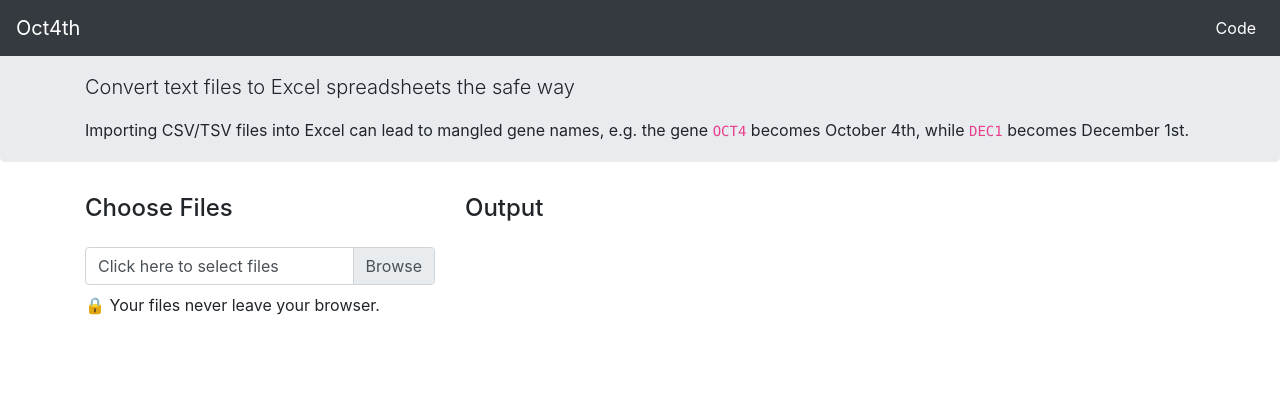
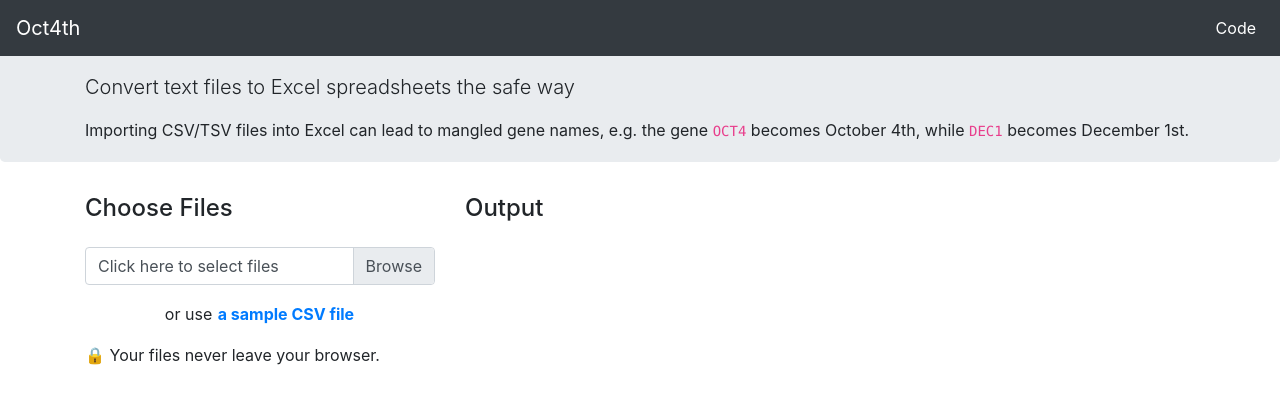
Before and after one commit to robertaboukhalil/oct4th.js, a Svelte app: page / in a window 1280 px wide. Shown: the top 404 px of the page. Built offline with nearby package versions, Linux system fonts and the light colour scheme.

Commit message:
Add a sample CSV

```diff
--- a/src/App.svelte
+++ b/src/App.svelte
@@ -1,6 +1,15 @@
 <script>
 let files = [];
 let results = {};
+let sampleFile = `
+GeneName	SomeValue
+TP53	123
+OCT4	234
+DEC1	345
+MARCH1	456
+MARCH2	567
+MARC2	678
+`;
 
 
 // -----------------------------------------------------------------------------
@@ -13,7 +22,8 @@ $: for(let file of files)
 	results[file.name].message = `Parsing <code>${file.name}</code>...`;
 
 	// Parse file in a WebWorker
-	Papa.parse(file, {
+	let data = file instanceof File ? file : file.data;
+	Papa.parse(data, {
 		worker: true,
 		fastMode: false,  // quotes in CSV files properly parsed
 		dynamicTyping: true,
@@ -44,7 +54,7 @@ function generateXLSX(file, data)
 	let ws = XLSX.utils.aoa_to_sheet(data);
 	XLSX.utils.book_append_sheet(wb, ws, "Sheet1");
 
-	results[file.name].message = "Writing to <code>.xlsx</code>...";
+	results[file.name].message = "Writing to <code>.xlsx</code>... This may take a few minutes...";
 	setTimeout(() => writeXLSX(file, wb), 100);
 }
 
@@ -113,6 +123,19 @@ function s2ab(s) {
 					<label class="custom-file-label" for="customFile">Click here to select files</label>
 				</div>
 
+				<p class="text-center mt-2">
+					or use
+					<button
+						type="button" class="btn btn-link p-0" style="vertical-align: baseline"
+						on:click={() => files = [
+							{ name: "genes.csv", data: sampleFile },
+						]}
+					>
+						<strong>a sample CSV file</strong>
+					</button>
+				</p>
+
+
 				<p>🔒 Your files never leave your browser.</p>
 			</div>
 
```
